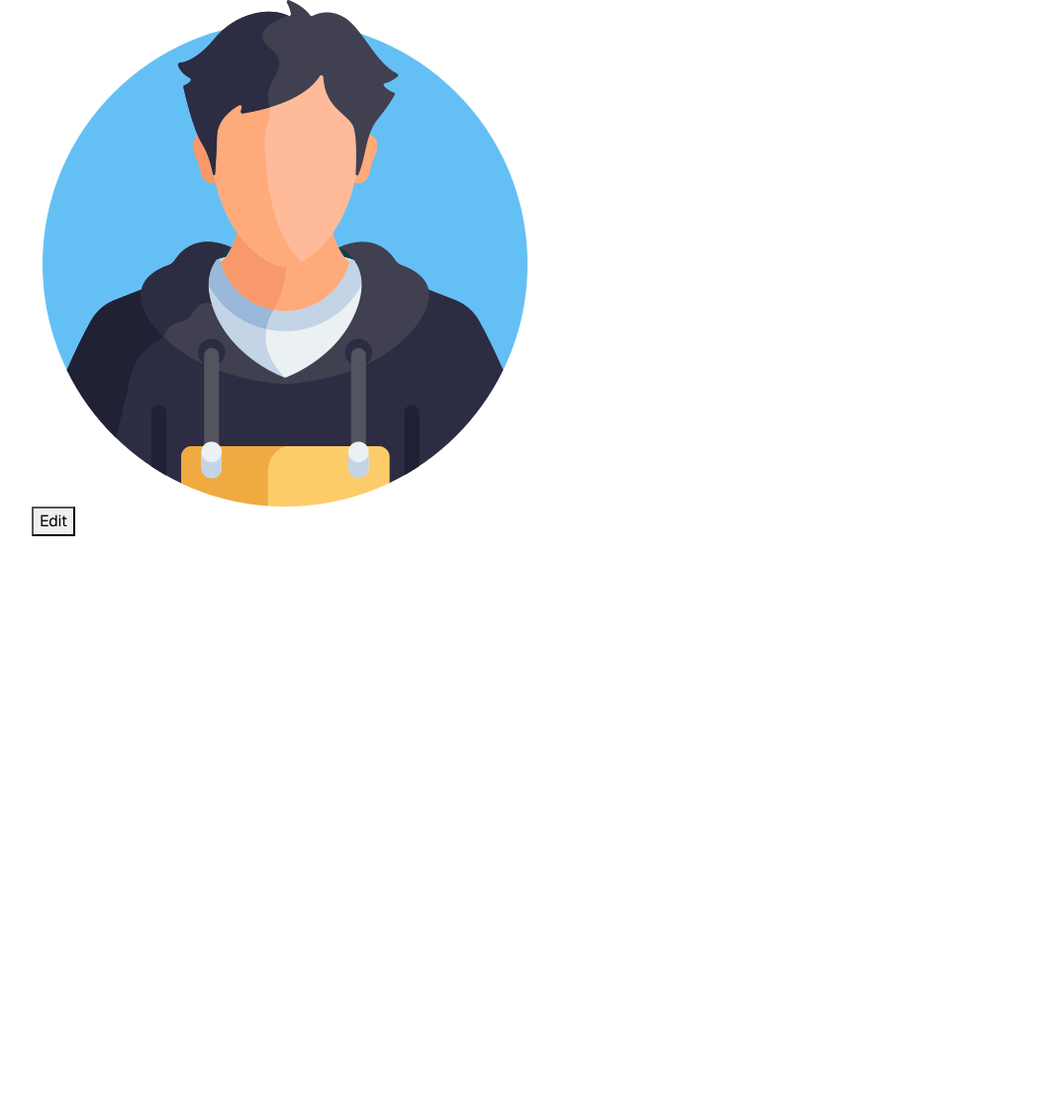
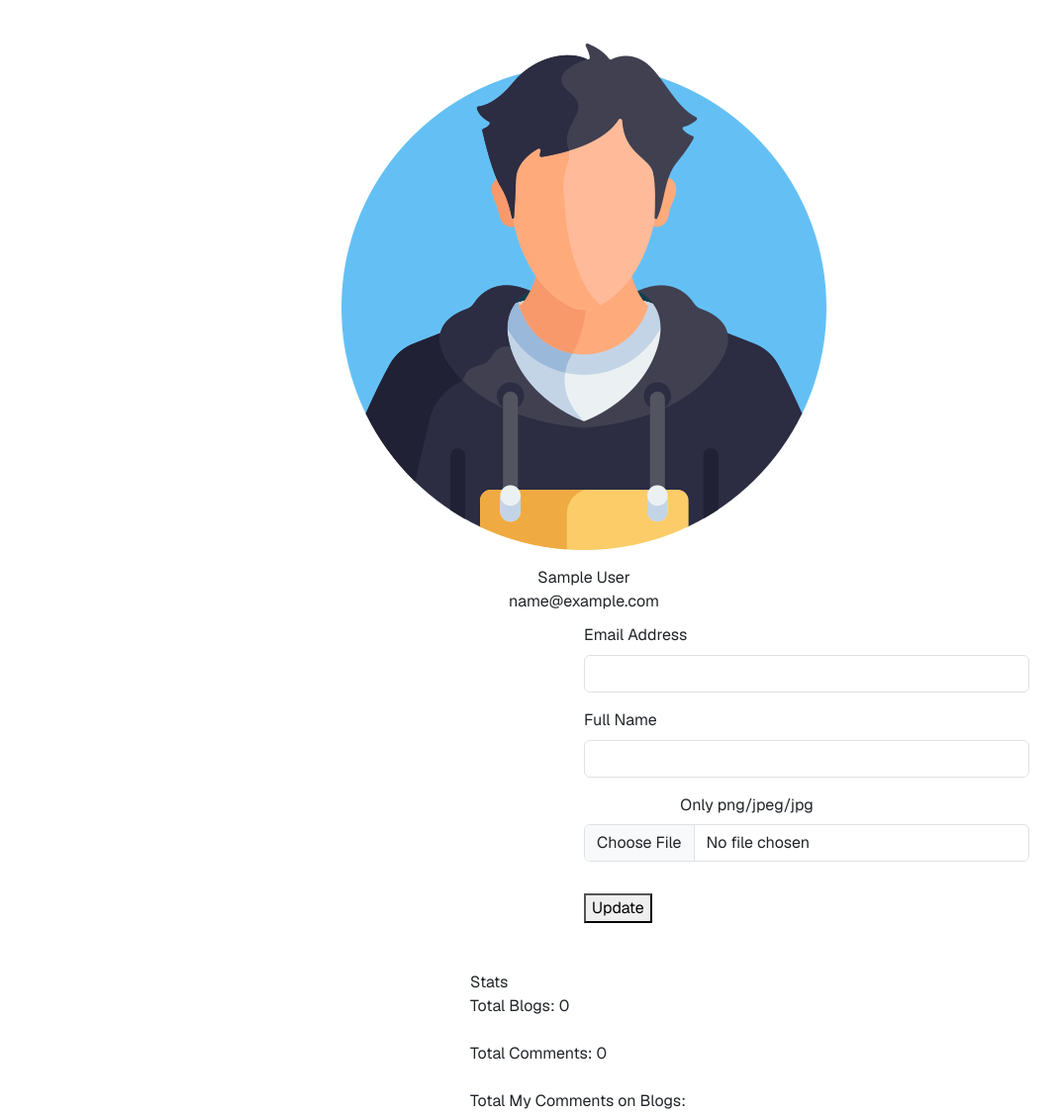
Before and after one commit to IrfanPatelIG/BLOGit, a Node server app: page /user/user-profile in a window 1280 px wide. Shown: the part 56-1181 px from the top of the page at 99% size, without its empty margins (50-1121 px from the left). Before the commit the page ends 598 px from the top, so only its background shows below. Run offline with Node 20, Linux system fonts and the light colour scheme; the visitor is signed in with stand-in values (Sample User, id 1); data that the repository does not hold is empty; some libraries are stand-ins or nearby versions.

Commit message:
Added User Profile UI

```diff
--- a/app.js
+++ b/app.js
@@ -59,6 +59,7 @@ app.get("/view/blog/:blogId", async (req, res) => {
     const blogId = req?.params.blogId
 
     const blog = await Blog.findOne({_id: blogId}).populate("author")
+    console.log("Blog Img", blog)
     const comments = await Comment.find({blogId: blog.id}).populate("createdBy")
 
     res.render("blogPage", {
--- a/models/user.js
+++ b/models/user.js
@@ -17,8 +17,7 @@ const userSchema = new Schema({
         required: true
     },
     salt: {
-        type: String,
-        required: true
+        type: String
     },
     profileImgURL: {
         type: String,
--- a/routes/blogRoutes.js
+++ b/routes/blogRoutes.js
@@ -11,6 +11,7 @@ const storage = multer.diskStorage({
         cb(null, `./public/uploads`)
     },
     filename: function (req, file, cb) {
+        console.log(file)
         const uploadFileName = `${Date.now()}-${file.originalname}`
         cb(null, uploadFileName)
     }
@@ -27,11 +28,11 @@ router.get("/add-new", (req, res) => {
 
 router.post("/add-new", upload.single("coverImg"), async (req, res) => {
     const { title, descriptionBody, coverImg } = req.body
-
+    console.log("Filename:", req?.file.filename)
     await Blog.create({
         title,
         description: descriptionBody,
-        coverImgURL: req?.file.filename,
+        coverImgURL: "/uploads/" + req?.file.filename,
         author: req?.user._id
     })
 
--- a/routes/userRoutes.js
+++ b/routes/userRoutes.js
@@ -2,15 +2,18 @@ const express = require("express")
 const User = require("../models/user")
 const { restrictToSignedInUsersOnly } = require("../middlewares/authentication")
 const multer = require("multer")
+const Blog = require("../models/blog")
+const Comment = require("../models/comment")
 
 const router = express.Router()
 
 const storage = multer.diskStorage({
     destination: function (req, file, cb) {
-        cb(null, '/public/uploads/profileimages')
+        cb(null, './public/uploads/profileimages')
     },
     filename: function (req, file, cb) {
         const uploadFileName = `${Date.now()}-${file.originalname}`
+        console.log("UploadFIleName USER", uploadFileName)
         cb(null, uploadFileName)
     }
 })
@@ -27,8 +30,15 @@ router.get("/signup", (req, res) => {
 
 router.get("/user-profile", restrictToSignedInUsersOnly, async (req, res) => {
     const user = await User.findOne({email: req.user.email});
+    console.log("Profile User2", user)
+
+    const blogs = await Blog.find({author: user._id})
+    const comments = await Comment.find({createdBy: user._id})
+    console.log("Blogs:", blogs)
     res.render("userProfilePage", {
-        user: user
+        user: user,
+        blogs: blogs,
+        comments: comments
     });
 })
 
@@ -43,9 +53,11 @@ router.post("/signup", upload.single("profileImgURL"), async (req, res) => {
         await User.create({
             fullName,
             email,
-            password
+            password,
+            profileImgURL: "/uploads/profileimages/" + req?.file.filename
         })
     } catch (err) {
+        console.log(err)
         return res.render("signupPage", {error: err.message})
     }
 
--- a/views/addBlogPage.ejs
+++ b/views/addBlogPage.ejs
@@ -30,8 +30,8 @@
             </div>
 
             <div class="form-field mt-5">
-                <label for="coverImg" class="form-label">Cover Image URL <span class="fg-secondary">Only png/jpeg</span></label>
-                <input type="file" accept="image/png, image/jpeg" name="coverImg" class="form-control" id="coverImg">
+                <label for="coverImg" class="form-label">Cover Image URL <span class="fg-secondary">Only png/jpeg/jpg</span></label>
+                <input type="file" accept="image/png, image/jpeg/jpg" name="coverImg" class="form-control" id="coverImg">
             </div>
 
             <div class="form-field mt-10">
--- a/views/homePage.ejs
+++ b/views/homePage.ejs
@@ -32,7 +32,10 @@
             <!-- Populating BLogs Card -->
             <% blogs.forEach(blog => { %>
                 <div class="card shadow-opacity-50 shadow-primary bg-body rounded hover-lift" style="width: 320px; height: 380px;">
-                    <img src="<%- blog.coverImgURL %>" class="card-img-top img-thumbnail"
+                    <img src="<%- blog.coverImgURL === "/images/defaultCoverImg.png"?
+                        "/images/defaultCoverImg.png" : blog.coverImgURL.startsWith("/uploads/")?
+                        blog.coverImgURL : blog.coverImgURL.startsWith("/images/")?
+                        blog.coverImgURL : "/uploads/" + blog.coverImgURL%>" class="card-img-top img-thumbnail"
                         alt="Cover Image"
                         style="height: 65%; object-fit: cover; object-position: center;">
                     <div class="card-body">
--- a/views/signupPage.ejs
+++ b/views/signupPage.ejs
@@ -11,7 +11,7 @@
 
     <main class="form-container container mt-4" >
         <h1 class="w-fit mx-auto">SignUp</h1>
-        <form action="/user/signup" method="POST"
+        <form action="/user/signup" method="POST" enctype="multipart/form-data"
             style="width: 300px; margin-inline: auto; margin-top: 80px; gap: 12px;">
             <div class="mb-3">
                 <label for="inputFullName" class="form-label">Full Name <span style="color: red;">*</span></label>
@@ -20,9 +20,9 @@
             <div class="form-field mb-3">
                 <div>
                     <label for="profileImgURL" class="form-label badge badge-subtle theme-accent fs-md">Profile Image</label>
-                    <span class="fg-secondary">Only png/jpeg</span>
+                    <span class="fg-secondary">Only png/jpeg/jpg</span>
                 </div>
-                <input type="file" accept="image/png, image/jpeg" name="profileImgURL" class="form-control" id="profileImgURL">
+                <input type="file" accept="image/png, image/jpeg, image/jpg" name="profileImgURL" class="form-control" id="profileImgURL">
             </div>
             <div class="mb-3">
                 <label for="inputEmail" class="form-label">Email address <span style="color: red;">*</span></label>
--- a/views/userProfilePage.ejs
+++ b/views/userProfilePage.ejs
@@ -9,19 +9,58 @@
 <body>
     <%- include("./partials/navBar") %>
 
-    <main class="container">
-        <section class="profile-image">
-            <div class="avatar" style="--bs-avatar-size: 8rem;">
-                <img class="avatar-img" src="<%- locals.user.profileImgURL %>" alt="profile-image">
+    <main class="container d-flex gap-4 justify-content-center flex-wrap-reverse"
+        style="margin-top: 10px;">
+        <div class="container-left" style="margin-right: 12px;">
+            <div class="btn-text theme-info fs-xl">Stats</div>
+            <div class="d-flex flex-column gap-4 align-items-start">
+                <div class="blogs-total btn-subtle theme-primary">Total Blogs: <%- locals.blogs.length %></div>
+                <div class="blogs-total btn-subtle theme-primary">Total Comments: <%- locals.comments.length %></div>
+                <div class="blogs-total btn-subtle theme-primary">Total My Comments on Blogs: </div>
             </div>
-        </section>
-        <section class="profile-info">
-            <div>
-                <div class="full-name"></div>
-                <div class="email-address"></div>
+        </div>
+
+        <div class="container-right d-flex justify-content-between flex-row-reverse gap-6 rounded bg-subtle-inverse flex-wrap"
+            style="width: fit-content; padding: 24px; padding-inline: 20px;">
+            <div class="profile-image d-flex flex-column justify-content-center align-items-center rounded bg-1"
+                style="width: 100%; padding: 10px 0;">
+                <div class="avatar w-fit" style="--bs-avatar-size: 10rem;">
+                    <img class="avatar-img" src="<%- locals.user.profileImgURL === "/images/defaultProfile.png"? "/images/defaultProfile.png" : "/uploads/profileimages/" + locals.user.profileImgURL%>" alt="profile-image">
+                </div>
+                <div class="d-flex align-items-center flex-column mt-3">
+                    <div class="fullNameDisplay fs-xl">
+                        <%- locals.user.fullName %>
+                    </div>
+                    <div class="emailDisplay fg-emphasis-primary">
+                        <%- locals.user.email %>
+                    </div>
+                </div>
             </div>
-            <button type="button" class="btn-outline theme-primary">Edit</button>
-        </section>
+
+            <div class="profile-info w-50"
+                style="width: 100%;">
+                <div>
+                    <form>
+                        <div class="mb-3">
+                            <label for="inputEmail" class="form-label">Email Address</label>
+                            <input type="email" class="form-control" id="inputEmail">
+                        </div>
+                        <div class="mb-3">
+                            <label for="inputFullName" class="form-label">Full Name</label>
+                            <input type="text" class="form-control" id="inputFullName">
+                        </div>
+                        <div class="form-field mb-3">
+                            <div>
+                                <label for="profileImgURL" class="form-label badge badge-subtle theme-primary fs-md">Profile Image</label>
+                                <span class="fg-secondary">Only png/jpeg/jpg</span>
+                            </div>
+                            <input type="file" accept="image/png, image/jpeg, image/jpg" name="profileImgURL" class="form-control" id="profileImgURL">
+                        </div>
+                        <button type="submit" class="btn-solid theme-primary mt-3">Update</button>
+                    </form>
+                </div>
+            </div>
+        </div>
     </main>
 
     <%- include("./partials/scripts") %>
```
Also changed, not shown: views/blogPage.ejs (+10 -3 lines), 6 other files.
